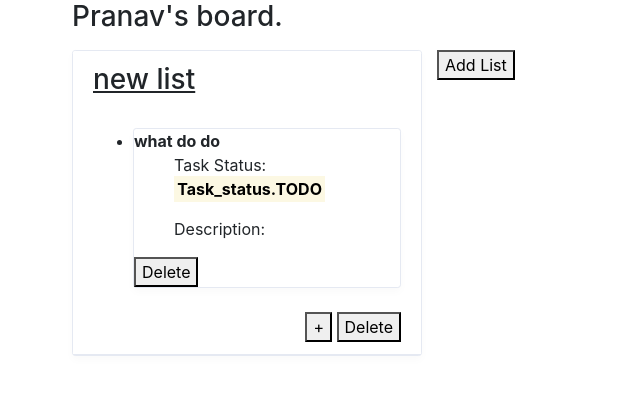
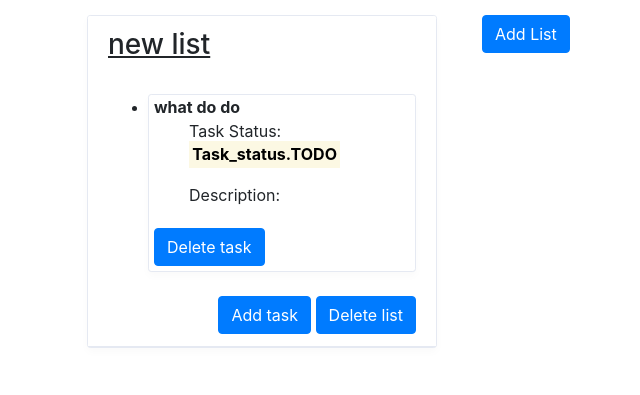
Before and after one commit to Astroficboy/kanban-app, a Flask app: page / in a window 1280 px wide. Shown: the part 56-451 px from the top of the page, without its empty margins (13-653 px from the left). Run offline with Flask 2, Linux system fonts and the light colour scheme; a user stored in the database is signed in; data comes from the database, SQL or seed files in the repository; some libraries are stand-ins or nearby versions.

Commit message:
Making changes

```diff
--- a/website/static/index.js
+++ /dev/null
@@ -1,8 +0,0 @@
-function deleteNote(taskId) {
-    fetch('/delete_note', {
-        method: "POST",
-        body: JSON.stringify({noteId:noteId})
-    }).then((_res) =>{
-        window.location.href = "/";
-    });
-}
--- a/website/templates/base.html
+++ b/website/templates/base.html
@@ -15,7 +15,7 @@
       crossorigin="anonymous"
     />
     <meta charset="utf-8">
-    <title>My board</title>
+    <title>{{user.first_name}}'s Board</title>
     <meta name="viewport" content="width=device-width, initial-scale=1">
 	  <script src="https://code.jquery.com/jquery-1.10.2.min.js"></script>
     <link href="https://use.fontawesome.com/releases/v5.8.2/css/all.css" rel="stylesheet" />
@@ -81,10 +81,5 @@
       integrity="sha384-JZR6Spejh4U02d8jOt6vLEHfe/JQGiRRSQQxSfFWpi1MquVdAyjUar5+76PVCmYl"
       crossorigin="anonymous"
     ></script>
-
-    <script
-      type="text/javascript"
-      src="{{ url_for('static', filename='index.js') }}"
-    ></script>
   </body>
 </html>
--- a/website/templates/lists.html
+++ b/website/templates/lists.html
@@ -3,10 +3,9 @@
 
 <main class="content">
     <div class="container p-0">
-        <h1 class="h3 mb-3">{{user.first_name}}'s board.</h1>
         <div class="row">
             {% for list in task_list %}
-            <div class="col-12 col-lg-7 col-xl-4">
+            <div class="col-12 col-lg-7 col-xl-4" style="margin:15px">
                 <div class="card card-border-primary">
                     <div class="card-header">
                         <h3><ins>{{ list.name }}</ins></h3>
@@ -16,7 +15,7 @@
                                 {% for task in tasks_by_lists[list.id] %}
                                 <div class="card card-border-primary">
                                     <li>
-                                        <strong>{{ task.title }}</strong>
+                                        <strong style="margin:5px">{{ task.title }}</strong>
                                         <ol>
                                             <p>Task Status:
                                                 <strong><mark>{{ task.status }}</mark></strong>
@@ -25,22 +24,22 @@
                                                 {{ task.description }}
                                             </p>
                                         </ol>
-                                        <a href="delete_task?task_id={{task.id}}" ><button type="submit" class="submit">Delete</button></a>
+                                        <a href="delete_task?task_id={{task.id}}" ><button type="submit" class="btn btn-primary" style="margin:5px">Delete task</button></a>
                                     </li>
                                 </div>
                                 {% endfor %}
                             </ul>
                         </div>
                         <div class="card-actions float-right">
-                            <a href="create_task?list_id={{list.id}}" ><button>+</button></a>
-                            <a href="delete_list?list_id={{list.id}}" ><button>Delete</button></a>
+                            <a href="create_task?list_id={{list.id}}" ><button type="submit" class="btn btn-primary">Add task</button></a>
+                            <a href="delete_list?list_id={{list.id}}" ><button type="submit" class="btn btn-primary">Delete list</button></a>
                         </div>
                     </div>
                 </div>
             </div>
             {% endfor %}
             <div>
-                <a  href="create_list"><button>Add List</button></a>
+                <a  href="create_list"><button type="submit" class="btn btn-primary" style="margin:15px">Add List</button></a>
             </div>
         </div>
     </div>
--- a/website/templates/login.html
+++ b/website/templates/login.html
@@ -3,7 +3,7 @@
 
 {% block content %}
 <form method="POST">
-    <h3 align="center">Login</h3>
+    <h3>Login</h3>
     <div class="form-group">
         <label for="email">Email address</label>
         <input
```
Also changed, not shown: website/views.py (line endings or trailing spaces).
